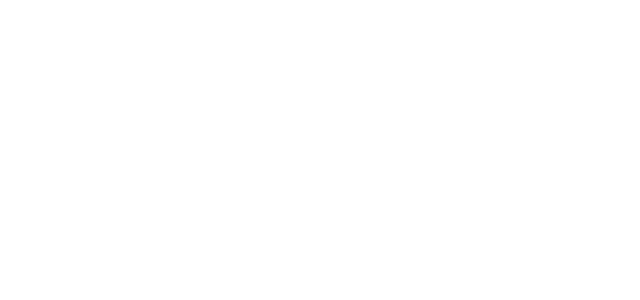
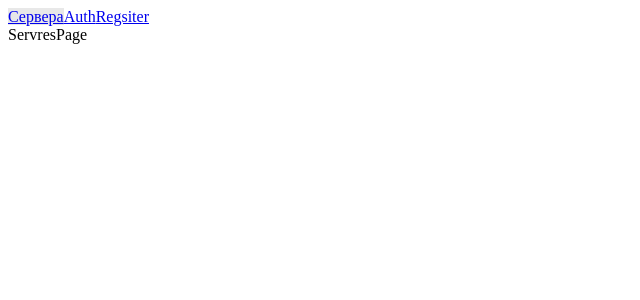
Before and after one commit to Geudes/minecraft, a React (Vite) app in the folder client/: page / in a window 1280 px wide. Shown: the top 300 px of the page, without its empty margins (0-640 px from the left). Built offline with nearby package versions, Linux system fonts and the light colour scheme.

Commit message:
Роуты

```diff
--- a/client/src/app/layout/layout.tsx
+++ b/client/src/app/layout/layout.tsx
@@ -1,7 +1,14 @@
+import { Outlet } from "react-router"
+import Header from "../../widgets/header/header"
 
 function Layout() {
   return (
-    <div>Layout</div>
+    <>
+      <Header />
+      <main>
+        <Outlet />
+      </main>
+    </>
   )
 }
 
--- a/client/src/main.tsx
+++ b/client/src/main.tsx
@@ -1,6 +1,8 @@
 import { createRoot } from 'react-dom/client'
 import './index.css'
+import { RouterProvider } from 'react-router'
+import router from './app/router/router'
 
 createRoot(document.getElementById('root')!).render(
-
+  <RouterProvider router={router}></RouterProvider>
 )
--- /dev/null
+++ b/client/src/pages/Servers/ServersPage.tsx
@@ -0,0 +1,7 @@
+function ServresPage() {
+  return (
+    <div>ServresPage</div>
+  )
+}
+
+export default ServresPage
--- /dev/null
+++ b/client/src/pages/auth/AuthPage.tsx
@@ -0,0 +1,7 @@
+function AuthPage() {
+  return (
+    <div>AuthPage</div>
+  )
+}
+
+export default AuthPage
--- /dev/null
+++ b/client/src/pages/auth/RegisterPage.tsx
@@ -0,0 +1,7 @@
+function RegisterPage() {
+  return (
+    <div>RegisterPage</div>
+  )
+}
+
+export default RegisterPage
--- a/client/src/widgets/header/header.tsx
+++ b/client/src/widgets/header/header.tsx
@@ -0,0 +1,15 @@
+import { NavLink } from 'react-router'
+
+function Header() {
+  return (
+    <>
+        <nav>
+            <NavLink to={'/'} style={({ isActive }) => ({ backgroundColor: isActive ? '#e6e6e6ea' : '' })}>Сервера</NavLink>
+            <NavLink to={'/auth'} style={({ isActive }) => ({ backgroundColor: isActive ? '#e6e6e6ea' : '' })}>Auth</NavLink>
+            <NavLink to={'/register'} style={({ isActive }) => ({ backgroundColor: isActive ? '#e6e6e6ea' : '' })}>Regsiter</NavLink>
+        </nav>
+    </>
+  )
+}
+
+export default Header
```
Also changed, not shown: client/src/app/router/router.tsx (+20 -1 lines).
